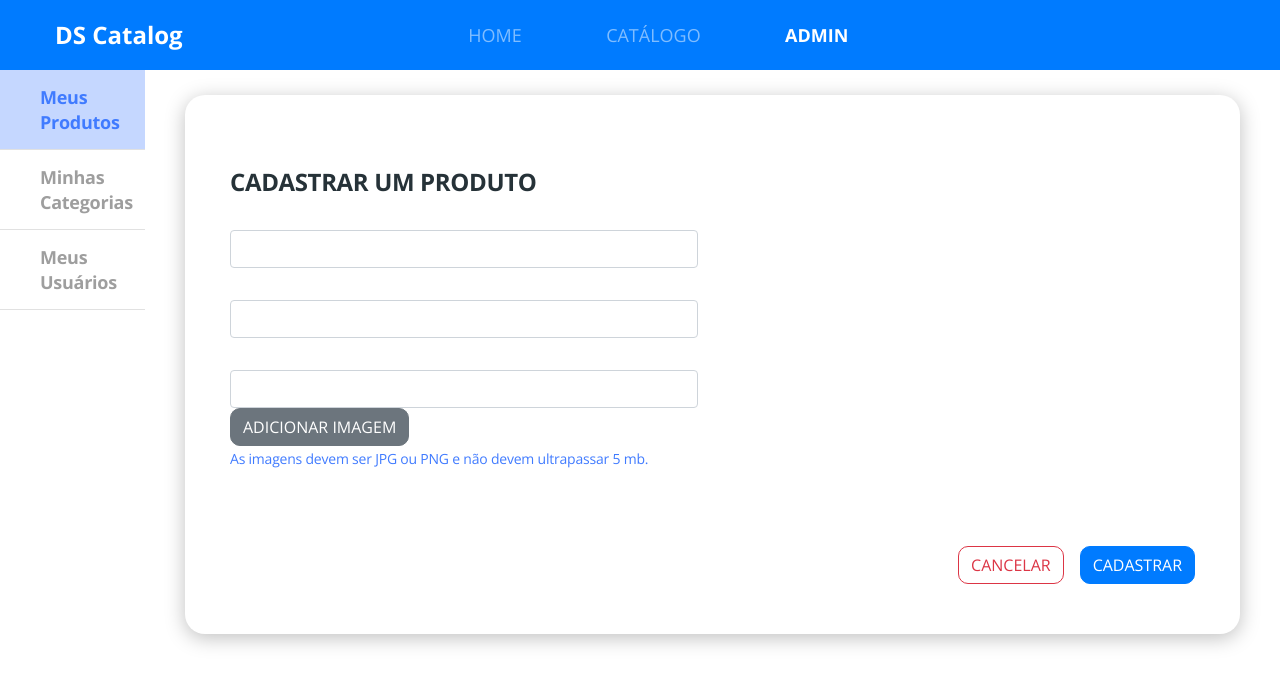
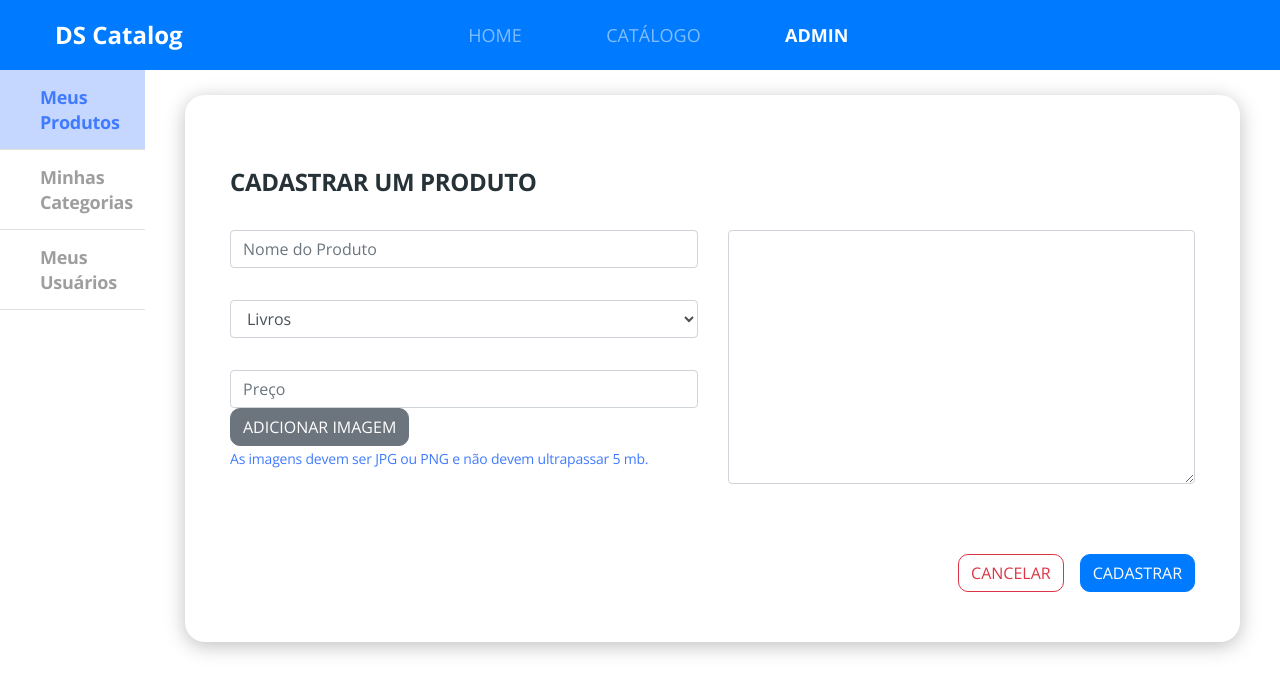
Before and after one commit to LeandroNArakaki/dscatalog-bootcamp-devsuperior, a React (Create React App) app in the folder front-web/: page /admin/products/create in a window 1280 px wide. Shown: the top 692 px of the page. Built offline with nearby package versions, Linux system fonts and the light colour scheme.

Commit message:
Created product in backend

```diff
--- a/front-web/src/core/pages/Admin/components/Products/Form/index.tsx
+++ b/front-web/src/core/pages/Admin/components/Products/Form/index.tsx
@@ -1,15 +1,59 @@
-import React from 'react';
+import { makeRequest } from 'core/utils/request';
+import React, { useState } from 'react';
 import BaseForm from '../../BaseForm';
 import './styles.scss';
 
+type FormState = {
+    name:string;
+    price:string;
+    category:string;
+    description:string;
+}
+
+type FormEvent = React.ChangeEvent<HTMLInputElement | HTMLSelectElement | HTMLTextAreaElement>;
+
 const Form = () => {
-    return(
+    const [formData, setFormData] = useState<FormState>({
+        name: '',
+        price: '',
+        category: '1',
+        description:''
+    });
+
+    const handleOnChange = (event: FormEvent ) => {
+        const name = event.target.name;
+        const value = event.target.value;
+        setFormData(data => ({ ...data, [name]:value }));
+    }
+
+
+    const handleSubmit = (event: React.FormEvent<HTMLFormElement>) => {
+        event.preventDefault();
+        const payload = {
+            ...formData,
+            imgUrl:'https://images5.kabum.com.br/produtos/fotos/128245/console-sony-playstation-5-digital-edition_1600364532_g.jpg',
+            categories:[ {id: formData.category} ]
+        }
+        makeRequest({url:'/products', method:'POST', data:payload })
+            .then(() => {
+                setFormData({ name:'', category:'', price:'', description:''});
+            });
+    }
+
+    return (
+        <form onSubmit={handleSubmit} >
             <BaseForm title="cadastrar um produto" >
                 <div className="row" >
                     <div className="col-6">
-                    <input type="text" className="form-control"/>
-                    <input type="text" className="form-control"/>
-                    <input type="text" className="form-control"/>
+                        <input type="text" className="form-control" onChange={handleOnChange}
+                             name="name" value={formData.name} placeholder="Nome do Produto" />
+                        <select className="form-control" onChange={handleOnChange}  name="category" value={formData.category} >
+                            <option value="1">Livros</option>
+                            <option value="2">Computadores</option>
+                            <option value="3">Eletrônicos</option>
+                        </select>
+                        <input type="text" className="form-control" onChange={handleOnChange}
+                            name="price" placeholder="Preço" value={formData.price} />
                         <button className="btn btn-secondary border-radius-10">
                             ADICIONAR IMAGEM
                         </button>
@@ -18,9 +62,15 @@ const Form = () => {
                         </label>
 
                     </div>
+                    <div className="col-6">
+                        <textarea name="description" onChange={handleOnChange} className="form-control"
+                           value={formData.description} cols={30} rows={10}  />
+
+                    </div>
                 </div>
 
             </BaseForm>
+        </form>
     )
 }
 
```
Lines whose indentation alone changed are shown as unchanged.
